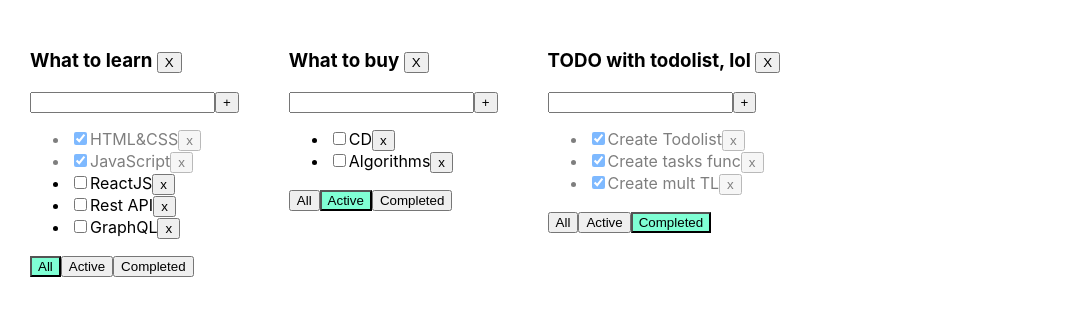
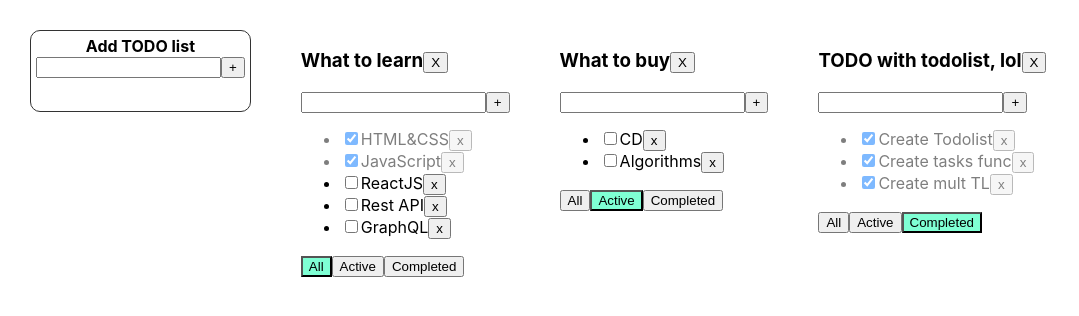
Before and after one commit to paraslov/it-inc_todolist, a React (Create React App) app: page / in a window 1280 px wide. Shown: the top 316 px of the page, without its empty margins (0-1079 px from the left). Built offline with nearby package versions, Linux system fonts and the light colour scheme.

Commit message:
Tue.L2. AddItemForm, EditableSpan created. Add Todolist functionality and change task/todolist name functionality were implemented.

```diff
--- /dev/null
+++ b/src/AddItemForm.tsx
@@ -0,0 +1,38 @@
+import React, {ChangeEvent, KeyboardEvent, useState} from 'react';
+
+type AddItemFormPropsType = {
+    addNewItem: (newTaskTitle: string) => void
+}
+
+export function AddItemForm(props: AddItemFormPropsType) {
+    //* useState ===============================================================================================>
+    const [newTaskTitle, setNewTaskTitle] = useState('')
+    const [error, setError] = useState('')
+
+    //* Callbacks for adding new task, onChange and keyPress events  ===========================================>
+    const addNewItem = () => {
+        if (newTaskTitle.trim() === '') {
+            setError('Title is required!')
+            return
+        }
+        props.addNewItem(newTaskTitle.trim())
+        setNewTaskTitle('')
+    }
+    const onTaskTitleChange = (e: ChangeEvent<HTMLInputElement>) => setNewTaskTitle(e.currentTarget.value)
+    const onTaskTitleKeyEnterPress = (e: KeyboardEvent<HTMLInputElement>) => {
+        setError('') // any key press to clear error
+        if (e.charCode === 13) addNewItem()
+    }
+
+    return (
+        <div>
+            <input value={newTaskTitle}
+                   className={error ? 'error' : ''}
+                   onChange={onTaskTitleChange}
+                   onKeyPress={onTaskTitleKeyEnterPress}/>
+            <button onClick={addNewItem}>+</button>
+            {/*//* error message checking =================================>*/}
+            {error ? <div className={'error'}>{error}</div> : false}
+        </div>
+    )
+}
--- a/src/App.css
+++ b/src/App.css
@@ -5,6 +5,15 @@
 
 .App > div {
     margin-right: 50px;
+}
+
+.addTDList {
+    height: 70px;
+    text-align: center;
+    font-weight: bold;
+    padding: 5px;
+    border: 1px solid #333;
+    border-radius: 10px;
 }
 
 .error {
--- a/src/App.tsx
+++ b/src/App.tsx
@@ -2,8 +2,9 @@ import React, {useState} from 'react';
 import './App.css';
 import Todolist from './Todolist';
 import {v1} from 'uuid';
+import {AddItemForm} from './AddItemForm';
 
-//* Types declaration ===================================================>
+//* Types declaration ==================================================================================>
 export type TaskType = {
     id: string
     title: string
@@ -14,45 +15,7 @@ export type FilterValuesType = 'all' | 'completed' | 'active'
 
 function App() {
 
-    //* Callbacks for Todolist.tsx  =======================================>
-    function removeTask(id: string, todolistId: string) {
-        tasks[todolistId] = tasks[todolistId].filter(t => t.id !== id)
-        setTasks({...tasks})
-    }
-
-    function addNewTask(newTaskTitle: string, todolistId: string) {
-        const newTask = {
-            id: v1(),
-            title: newTaskTitle,
-            isDone: false
-        }
-        tasks[todolistId] = [newTask, ...tasks[todolistId]]
-        setTasks({...tasks})
-    }
-
-    function filterTasks(filterCondition: FilterValuesType, id: string) {
-        let todolist = todolists.find(tl => tl.id === id)
-        if (todolist) {
-            todolist.filter = filterCondition
-            setTodolists([...todolists])
-        }
-    }
-
-    function changeTaskIsDone(taskId: string, isDone: boolean, todolistId: string) {
-        let task = tasks[todolistId].find(t => t.id === taskId)
-        if (task) {
-            task.isDone = isDone
-            setTasks({...tasks})
-        }
-    }
-
-    function removeTodolist(todolistId: string) {
-        setTodolists(todolists.filter(tl => tl.id !== todolistId))
-        delete tasks[todolistId]
-        setTasks({...tasks})
-    }
-
-    //* Todolists declaration section  =======================================>
+    //* Todolists data declaration section  =============================================================>
     type TodolistType = {
         id: string
         title: string
@@ -81,7 +44,7 @@ function App() {
         }
     ])
 
-    //* Tasks declaration section =========================================================>
+    //* Tasks data declaration section =====================================================================>
     type TasksType = {
         [key: string]: Array<TaskType>
     }
@@ -109,11 +72,79 @@ function App() {
         ],
     })
 
+    //* Callbacks for Tasks management  ==================================================================>
+    function removeTask(id: string, todolistId: string) {
+        tasks[todolistId] = tasks[todolistId].filter(t => t.id !== id)
+        setTasks({...tasks})
+    }
+
+    function addNewTask(newTaskTitle: string, todolistId: string) {
+        const newTask = {
+            id: v1(),
+            title: newTaskTitle,
+            isDone: false
+        }
+        tasks[todolistId] = [newTask, ...tasks[todolistId]]
+        setTasks({...tasks})
+    }
+
+    function filterTasks(filterCondition: FilterValuesType, id: string) {
+        let todolist = todolists.find(tl => tl.id === id)
+        if (todolist) {
+            todolist.filter = filterCondition
+            setTodolists([...todolists])
+        }
+    }
+
+    function changeTaskIsDone(taskId: string, isDone: boolean, todolistId: string) {
+        const updatingTask = tasks[todolistId].find(t => t.id === taskId)
+        if (updatingTask) {
+            updatingTask.isDone = isDone
+            setTasks({...tasks})
+        }
+    }
+
+    function changeTaskTitle(newTaskTitle: string, taskId: string, todolistId: string) {
+        const updatingTask = tasks[todolistId].find(t => t.id === taskId)
+        if (updatingTask) {
+            updatingTask.title = newTaskTitle
+            setTasks({...tasks})
+        }
+    }
+
+    //* Callbacks for Todolists management  ====================================================================>
+    function removeTodolist(todolistId: string) {
+        setTodolists(todolists.filter(tl => tl.id !== todolistId))
+        delete tasks[todolistId]
+        setTasks({...tasks})
+    }
+
+    function addNewTodolist(newTodolistTitle: string) {
+        const newTodolist: TodolistType = {id: v1(), title: newTodolistTitle, filter: 'all'}
+        setTodolists([newTodolist, ...todolists])
+        setTasks({
+            ...tasks,
+            [newTodolist.id]: []
+        })
+    }
+
+    function changeTodolistTitle(newTodolistTitle: string, todolistId: string) {
+        const updatingTodolist = todolists.find(t => t.id === todolistId)
+        if (updatingTodolist) {
+            updatingTodolist.title = newTodolistTitle
+            setTodolists([...todolists])
+        }
+    }
+
     return (
         <div className="App">
+            <div className={'addTDList'}>
+                <div>Add TODO list</div>
+                <AddItemForm addNewItem={addNewTodolist}/>
+            </div>
 
             {todolists.map((tl: any) => {
-                    //* Todolist filters logic ==========================================>
+                    //* Todolist filters logic ==============================================================>
                     let tasksForTodolist = tasks[tl.id]
                     if (tl.filter === 'completed') {
                         tasksForTodolist = tasks[tl.id].filter(t => t.isDone)
@@ -124,13 +155,15 @@ function App() {
                     return <Todolist key={tl.id}
                                      title={tl.title}
                                      tasks={tasksForTodolist}
-                                     id={tl.id}
+                                     todolistId={tl.id}
                                      removeTask={removeTask}
                                      filterTasks={filterTasks}
                                      addNewTask={addNewTask}
                                      filter={tl.filter}
+                                     changeTaskTitle={changeTaskTitle}
                                      changeTaskIsDone={changeTaskIsDone}
                                      removeTodolist={removeTodolist}
+                                     changeTodolistTitle={changeTodolistTitle}
                     />
                 }
             )}
--- /dev/null
+++ b/src/EditableSpan.tsx
@@ -0,0 +1,38 @@
+import React, {ChangeEvent, useState} from 'react';
+
+type EditableSpanPropsType = {
+    title: string
+    onChange: (newSpanTitle: string) => void
+}
+
+export function EditableSpan(props: EditableSpanPropsType) {
+    const [editMode, setEditMode] = useState<boolean>(false)
+    const [newSpanTitle, setNewSpanTitle] = useState('')
+
+    function onInputChange(e: ChangeEvent<HTMLInputElement>) {
+        setNewSpanTitle(e.currentTarget.value)
+    }
+
+    function onSpanDblClick() {
+        setNewSpanTitle(props.title)
+        setEditMode(true)
+    }
+
+    function onInputBlur() {
+        props.onChange(newSpanTitle)
+        setEditMode(false)
+    }
+
+    return (
+        <>
+            {editMode ?
+                <input type="text"
+                       value={newSpanTitle}
+                       onBlur={onInputBlur}
+                       onChange={onInputChange}
+                       autoFocus/> :
+                <span onDoubleClick={onSpanDblClick}>{props.title}</span>
+            }
+        </>
+    )
+}
--- a/src/Todolist.tsx
+++ b/src/Todolist.tsx
@@ -1,73 +1,61 @@
-import React, {ChangeEvent, KeyboardEvent, useState} from 'react';
+import React, {ChangeEvent} from 'react';
 import {FilterValuesType, TaskType} from './App';
+import {AddItemForm} from './AddItemForm';
+import {EditableSpan} from './EditableSpan';
 
-//* Types declaration ===================================================>
+//* Types declaration ============================================================================================>
 type PropsType = {
-    id: string
+    todolistId: string
     title: string
     filter: FilterValuesType
     tasks: Array<TaskType>
     removeTask: (id: string, todolistId: string) => void
     filterTasks: (filterCondition: FilterValuesType, id: string) => void
     addNewTask: (newTaskTitle: string, todolistId: string) => void
+    changeTaskTitle: (newTaskTitle: string, taskId: string, todolistId: string) => void
     changeTaskIsDone: (taskId: string, isDone: boolean, todolistId: string) => void
     removeTodolist: (todolistId: string) => void
+    changeTodolistTitle: (newTodolistTitle: string, todolistId: string) => void
 }
 
 function Todolist(props: PropsType) {
 
-    //* useState =========================================================>
-    const [newTaskTitle, setNewTaskTitle] = useState('')
-    const [error, setError] = useState('')
+    //* Callbacks for adding new task, <input> and <button> tags callbacks  =======================================>
+    const addNewTask = (newTaskTitle: string) => props.addNewTask(newTaskTitle, props.todolistId)
+    const removeTodolist = () => props.removeTodolist(props.todolistId)
+    const setFilterAll = () => props.filterTasks('all', props.todolistId)
+    const setFilterCompleted = () => props.filterTasks('completed', props.todolistId)
+    const setFilterActive = () => props.filterTasks('active', props.todolistId)
+    const setFilterClassName = (filter: FilterValuesType) => props.filter === filter ? 'activeFilter' : ''
+    const changeTodolistTitle = (newTodolistTitle: string) => {
+        props.changeTodolistTitle(newTodolistTitle, props.todolistId)
+    }
 
-    //* <li> elements mapping for tasks <ul> list =========================>
+    //* <li> elements mapping for tasks <ul> list ================================================================>
     const tasksElements = props.tasks
         .map(task => {
-            const removeTask = () => props.removeTask(task.id, props.id)
+            const removeTask = () => props.removeTask(task.id, props.todolistId)
             const changeTaskIsDone = (e: ChangeEvent<HTMLInputElement>) =>
-                props.changeTaskIsDone(task.id, e.currentTarget.checked, props.id)
+                props.changeTaskIsDone(task.id, e.currentTarget.checked, props.todolistId)
+            const changeTaskTitle = (newTaskTitle: string) => {
+                props.changeTaskTitle(newTaskTitle, task.id, props.todolistId)
+            }
 
             return <li className={task.isDone ? 'completedTasks' : ''} key={task.id}>
                 <input type="checkbox"
                        onChange={changeTaskIsDone}
                        checked={task.isDone}/>
-                <span>{task.title}</span>
+                <EditableSpan title={task.title} onChange={changeTaskTitle}/>
                 <button onClick={removeTask}>x</button>
             </li>
         })
 
-    //* Callbacks for adding new task, <input> and <button> tags callbacks  ==========>
-    const addNewTask = () => {
-        if (newTaskTitle.trim() === '') {
-            setError('Title is required!')
-            return
-        }
-        props.addNewTask(newTaskTitle.trim(), props.id)
-        setNewTaskTitle('')
-    }
-    const removeTodolist = () => props.removeTodolist(props.id)
-    const onTaskTitleChange = (e: ChangeEvent<HTMLInputElement>) => setNewTaskTitle(e.currentTarget.value)
-    const onTaskTitleKeyEnterPress = (e: KeyboardEvent<HTMLInputElement>) => {
-        setError('') // any key press to clear error
-        if (e.charCode === 13) addNewTask()
-    }
-    const setFilterAll = () => props.filterTasks('all', props.id)
-    const setFilterCompleted = () => props.filterTasks('completed', props.id)
-    const setFilterActive = () => props.filterTasks('active', props.id)
-    const setFilterClassName = (filter: FilterValuesType) => props.filter === filter ? 'activeFilter' : ''
-
     return (
         <div>
-            <h3>{props.title} <button onClick={removeTodolist}>X</button></h3>
-            <div>
-                <input value={newTaskTitle}
-                       className={error ? 'error' : ''}
-                       onChange={onTaskTitleChange}
-                       onKeyPress={onTaskTitleKeyEnterPress}/>
-                <button onClick={addNewTask}>+</button>
-                {/*//* error message checking ==============================>*/}
-                {error ? <div className={'error'}>{error}</div> : false}
-            </div>
+            <h3><EditableSpan title={props.title} onChange={changeTodolistTitle}/>
+                <button onClick={removeTodolist}>X</button>
+            </h3>
+            <AddItemForm addNewItem={addNewTask}/>
             <ul>
                 {tasksElements}
             </ul>
@@ -86,4 +74,4 @@ function Todolist(props: PropsType) {
     )
 }
 
-export default Todolist;
+export default Todolist
```
